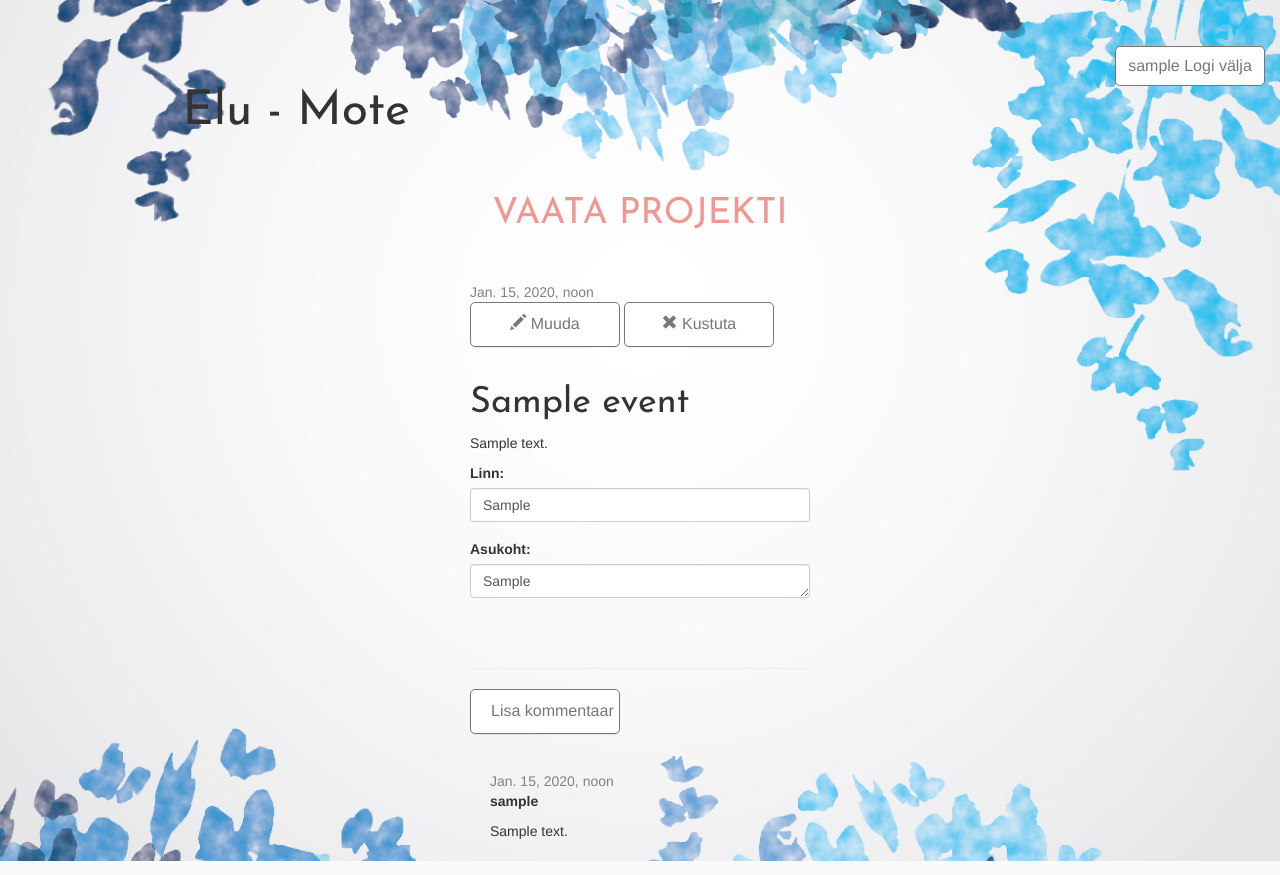
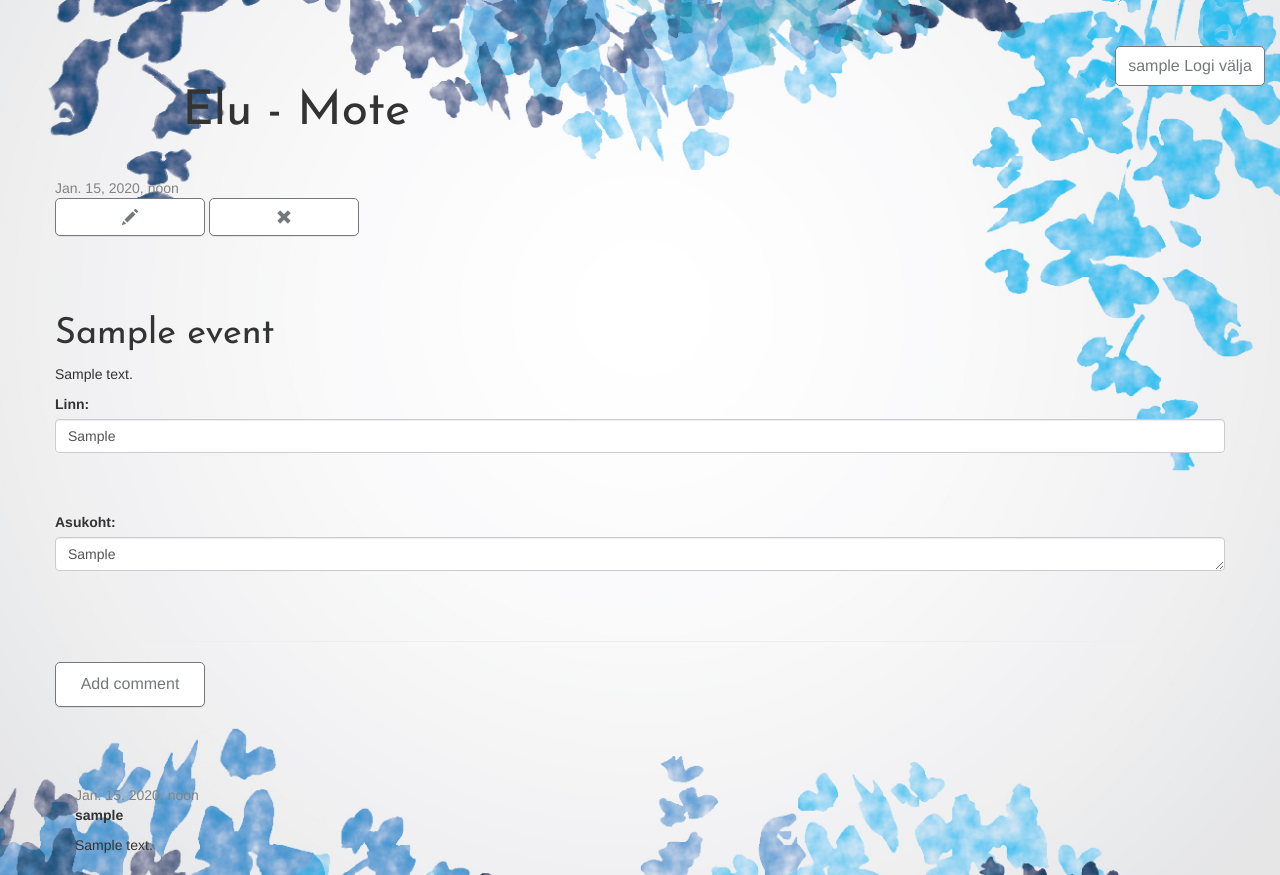
Before and after one commit to hinrek/Suvepraktika, a Django app: page /event/1/ in a window 1280 px wide. Run offline with Django 3.2, Linux system fonts and the light colour scheme; a user stored in the database is signed in; tables that the repository leaves empty hold one stand-in row (values such as "Sample post"); some libraries are stand-ins or nearby versions.

Commit message:
Detail event map readonly

```diff
--- a/events/templates/events/event_detail.html
+++ b/events/templates/events/event_detail.html
@@ -1,10 +1,6 @@
 {% extends 'events/base.html' %}
 
 {% block content %}
-<div class="container">
-    <div class="row">
-        <div class="col-sm-6 col-md-4 col-md-offset-4">
-          <h1 class="projects_title" align="center">VAATA PROJEKTI</h1>
     <div class="event">
         {% if event.event_date %}
             <div class="date">
@@ -12,23 +8,23 @@
             </div>
         {% endif %}
         {% if user.is_authenticated %}
-                <a class="btn btn-default" href="{% url 'event_edit' pk=event.pk %}"><span class="glyphicon glyphicon-pencil"></span> Muuda</a>
-                <a class="btn btn-default" href="{% url 'event_remove' pk=event.pk %}"><span class="glyphicon glyphicon-remove"></span> Kustuta</a>
+        <a class="btn btn-default" href="{% url 'event_edit' pk=event.pk %}"><span class="glyphicon glyphicon-pencil"></span></a>
+        <a class="btn btn-default" href="{% url 'event_remove' pk=event.pk %}"><span class="glyphicon glyphicon-remove"></span></a>
         {% endif %}
         <h1>{{ event.title }}</h1>
         <p>{{ event.descripton|linebreaksbr }}</p>
         <script src="//ajax.googleapis.com/ajax/libs/jquery/1.8/jquery.min.js"></script>
-                <form method="POST" action="">{% csrf_token %}
             {{ form.media }}
             {{ form.as_p }}
-                </form>
     <script>
         document.getElementById('id_city').value="{{event.city}}";
+        document.getElementById('id_city').readOnly=true;
         document.getElementById('id_location').value="{{event.location}}";
+        document.getElementById('id_location').readOnly=true;
     </script>
     </div>
     <hr>
-            <a class="btn btn-default" href="{% url 'add_comment_to_event' pk=event.pk %}">Lisa kommentaar</a>
+    <a class="btn btn-default" href="{% url 'add_comment_to_event' pk=event.pk %}">Add comment</a>
 {% for comment in event.comments.all %}
     <div class="comment">
         <div class="date">{{ comment.created_date }}</div>
@@ -36,9 +32,6 @@
         <p>{{ comment.text|linebreaks }}</p>
     </div>
 {% empty %}
-            <p>Kommentaarid puuduvad :(</p>
-      </div>
-    </div>
-</div>
+    <p>No comments here yet :(</p>
 {% endfor %}
 {% endblock %}
--- a/events/views.py
+++ b/events/views.py
@@ -26,7 +26,6 @@ def event_list(request):
 def event_detail(request, pk):
     """ Redners event details  """
     event = get_object_or_404(Event, pk=pk)
-
     form = MapForm
     return render(request, 'events/event_detail.html', {'event': event, 'form': form})
 
```
Also changed, not shown: events/migrations/0003_auto_20170616_1251.py (added). Lines whose indentation alone changed are shown as unchanged.
